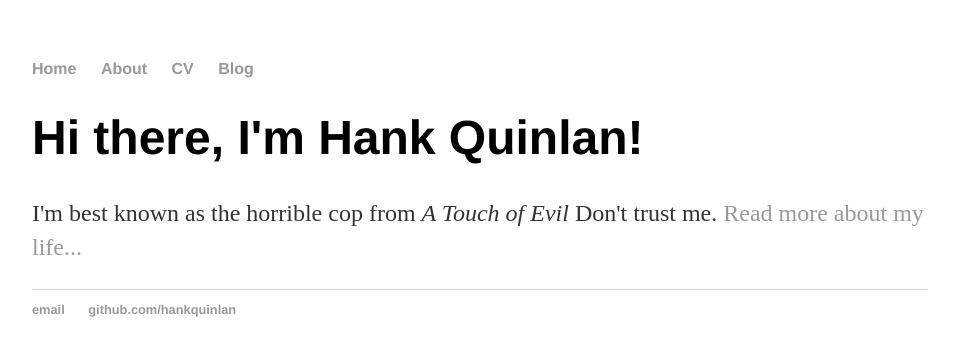
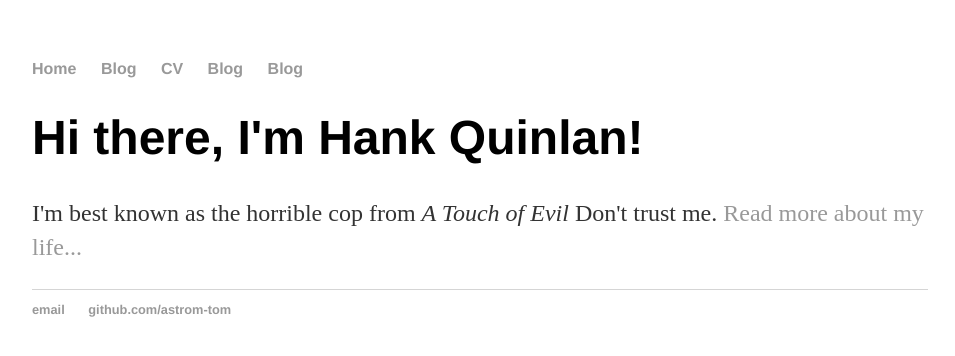
Before and after one commit to astrom-tom/astrom-tom.github.io, a Jekyll site: the page built from index.html, in a window 1280 px wide. Shown: the top 356 px of the page, without its empty margins (160-1115 px from the left). Built offline with Jekyll 4.4.1, drawn with Linux system fonts in a browser that asks for light colours.

Commit message:
Update default.html

```diff
--- a/_layouts/default.html
+++ b/_layouts/default.html
@@ -9,9 +9,10 @@
 			<nav>
 	    		<ul>
 	        		<li><a href="/">Home</a></li>
-		        	<li><a href="/about">About</a></li>
+				<li><a href="/Rsearch">Blog</a></li>
 	        		<li><a href="/cv">CV</a></li>
-	        		<li><a href="/blog">Blog</a></li>
+	        		<li><a href="/Papers">Blog</a></li>
+				<li><a href="/Softwares">Blog</a></li>
 	    		</ul>
 			</nav>
 			<div class="container">
@@ -21,8 +22,8 @@
 			</div><!-- /.container -->
 			<footer>
 	    		<ul>
-	        		<li><a href="mailto:hankquinlanhub@gmail.com">email</a></li>
-	        		<li><a href="https://github.com/hankquinlan">github.com/hankquinlan</a></li>
+	        		<li><a href="mailto:the.spartan.proj@gmail.com">email</a></li>
+	        		<li><a href="https://github.com/astrom-tom">github.com/astrom-tom</a></li>
 				</ul>
 			</footer>
 		</body>
```
